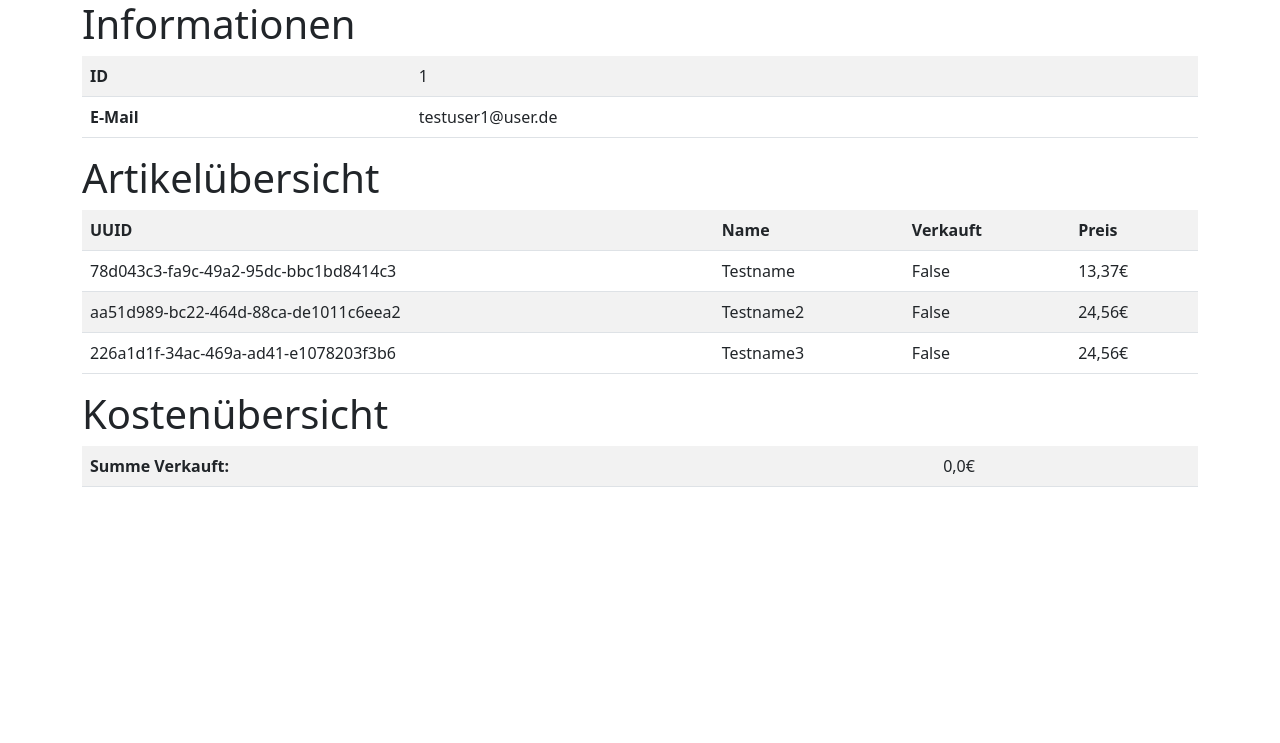
After one commit to sn0b4ll/kinderbasar, a Flask app: page /clearing/1 in a window 1280 px wide. The commit adds this page. Shown: the top 743 px of the page. Run offline with Flask 2, Linux system fonts and the light colour scheme; the visitor is signed in with stand-in values (Sample User, id 1); data comes from the database, SQL or seed files in the repository.

Commit message:
Added sellers overview and clearing page.

```diff
--- a/routes.py
+++ b/routes.py
@@ -459,6 +459,52 @@ def get_registration_sheet():
             registration_fee=registration_fee
         )
 
+@app.route("/sellers/", methods=["GET"])
+def get_sellers():
+    if ('organizer' in session) and (session['organizer'] == True):
+        all_users = User.query.all()
+        seller_list = []
+        for user in all_users:
+            articles = Article.query.filter_by(seller=user.id).all() # TODO(Better data model..)
+            articles_overall = len(articles)
+            articles_sold = 0
+            for article in articles:
+                if article.sold == True:
+                    articles_sold =+ 1
+
+            seller_list.append(
+                (
+                    user,
+                    articles_overall,
+                    articles_sold
+                )
+            )
+
+        return render_template(
+            'sellers.html',
+            seller_list=seller_list,
+            org=True
+        )
+
+@app.route("/clearing/<int:id>", methods=["GET"])
+def get_clearing(id):
+    if ('organizer' in session) and (session['organizer'] == True):
+        user = User.query.get(id)
+        articles = Article.query.filter_by(seller=user.id).all()
+
+        sold_sum = 0
+        for article in articles:
+            if article.sold == True:
+                sold_sum += article.price
+
+
+        return render_template(
+            'clearing.html',
+            user=user,
+            articles=articles,
+            sold_sum=sold_sum
+        )
+
 def as_euro(price):
     if (type(price) == int):
         price = str(price)
--- /dev/null
+++ b/templates/clearing.html
@@ -0,0 +1,68 @@
+{% include 'header.html' %}
+
+<div class="container">
+    <div class="row">
+        <div class="col">
+            <h1>Informationen</h1>
+        </div>
+    </div>
+
+    <div class="row">
+		<div class="col">
+			<table class="table table-striped">
+				<tr>
+					<th scope="col">ID</th>
+                    <td>{{ user.id }}</td>
+                </tr>
+                <tr>
+					<th scope="col">E-Mail</th>
+                    <td>{{ user.email }}</td>
+                </tr>
+			</table>
+		</div>
+	</div>
+
+	<div class="row">
+		<div class="col">
+			<h1>Artikelübersicht</h1>
+		</div>
+	</div>
+	<div class="row">
+		<div class="col">
+			<table class="table table-striped">
+				<tr>
+					<th scope="col">UUID</th>
+					<th scope="col">Name</th>
+					<th scope="col">Verkauft</th>
+					<th scope="col">Preis</th>
+				</tr>
+				{% for article in articles -%}
+				<tr>
+					<td>{{ article.uuid }}</td>
+					<td>{{ article.name }}</td>
+					<td>{{ article.sold }}</td>
+					<td>{{ article.price|as_euro }}</td>
+				</tr>
+				{% endfor %}
+			</table>
+		</div>
+	</div>
+
+    <div class="row">
+		<div class="col">
+			<h1>Kostenübersicht</h1>
+		</div>
+	</div>
+	<div class="row">
+		<div class="col">
+			<table class="table table-striped">
+				<tr>
+					<th scope="col">Summe Verkauft:</th>
+					<td>{{ sold_sum|as_euro }}</td>
+				</tr>
+			</table>
+		</div>
+	</div>
+</div>
+
+{% include 'footer.html' %}
--- a/templates/overview.html
+++ b/templates/overview.html
@@ -21,6 +21,9 @@
 			  {% if org %}
 			  <li class="nav-item">
 				<a class="nav-link" href="/card/active/">Einkaufswagen</a>
+			  </li>
+			  <li class="nav-item">
+				<a class="nav-link" href="/sellers/">Verkäufer-Übersicht</a>
 			  </li>
 			  {% endif %}
 			  <li class="nav-item">
```
Also changed, not shown: templates/sellers.html (added, +67 -0 lines).
